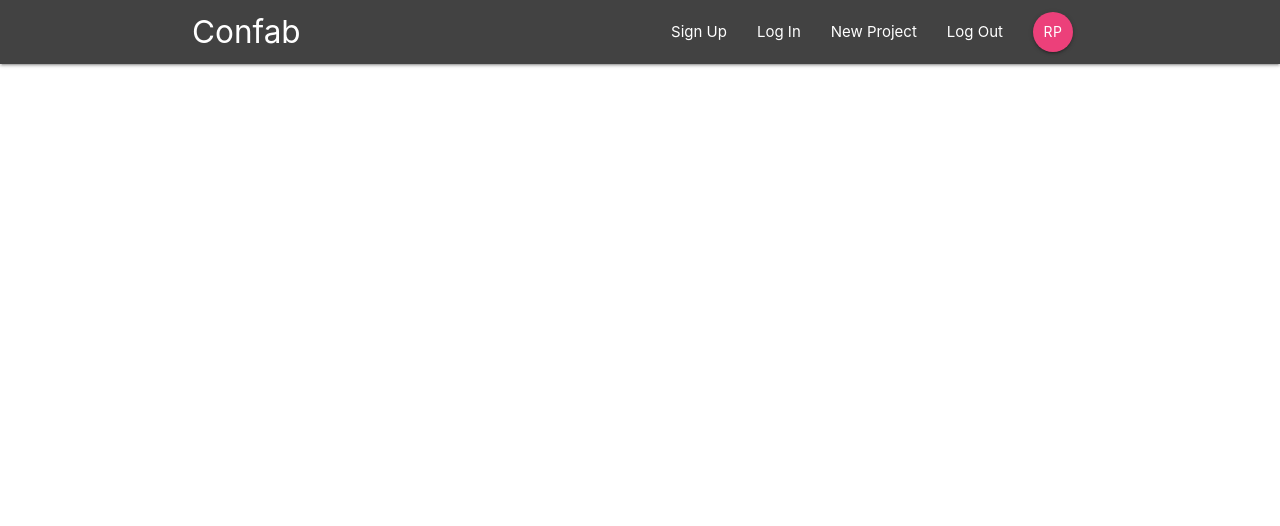
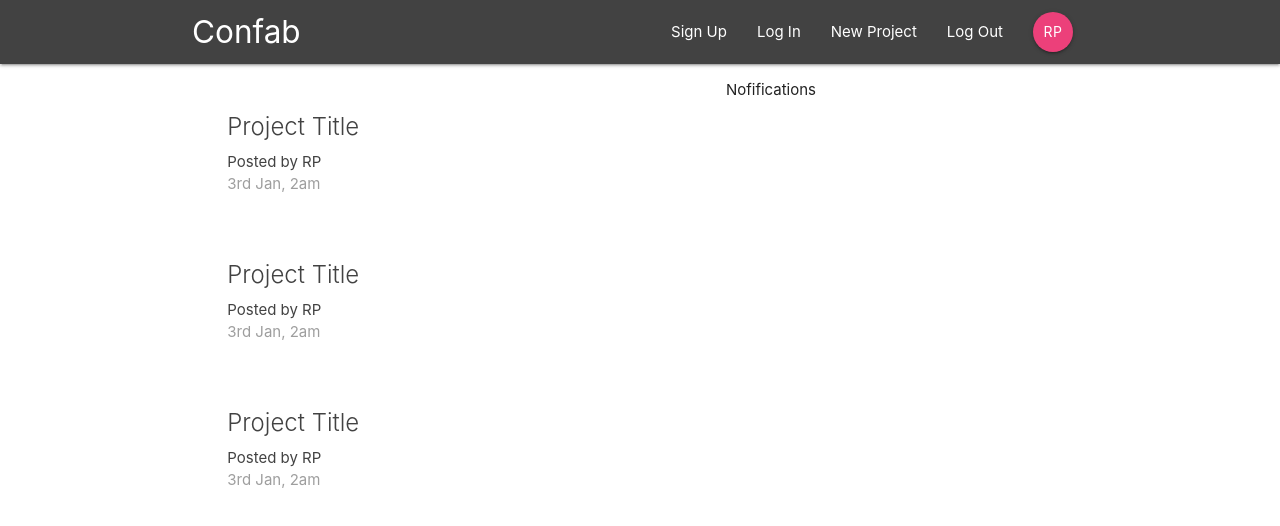
Before and after one commit to RavenousPett/confab, a React (Create React App) app: page / in a window 1280 px wide. Shown: the top 526 px of the page. Built offline with nearby package versions, Linux system fonts and the light colour scheme.

Commit message:
Created dashboard component with project list and notifications

```diff
--- a/src/App.js
+++ b/src/App.js
@@ -1,6 +1,7 @@
 import React, { Component } from 'react';
-import { BrowserRouter } from 'react-router-dom';
+import { BrowserRouter, Switch, Route } from 'react-router-dom';
 import Navbar from './components/layout/Navbar';
+import Dashboard from './components/dashboard/Dashboard';
 
 class App extends Component {
   render() {
@@ -8,6 +9,9 @@
       <BrowserRouter>
           <div className="App">
             <Navbar />
+            <Switch>
+              <Route path="/" component={Dashboard} />
+            </Switch>
           </div>
       </BrowserRouter>
     );
--- a/src/components/dashboard/Dashboard.js
+++ b/src/components/dashboard/Dashboard.js
@@ -0,0 +1,23 @@
+import React, { Component } from 'react';
+import Notifications from './Notifications';
+import ProjectList from '../projects/ProjectList';
+
+class Dashboard extends Component {
+    render() {
+        return (
+            <div className="dashboard container">
+                <div className="row">
+                    <div className="col s12 m6">
+                        <ProjectList />
+                    </div>
+                    <div className="col s12 m5 offset-m1">
+                        <Notifications />
+                    </div>
+                </div>
+            </div>
+        );
+    }
+
+}
+
+export default Dashboard;
--- a/src/components/dashboard/Notifications.js
+++ b/src/components/dashboard/Notifications.js
@@ -0,0 +1,9 @@
+import React from 'react';
+
+const Nofifications = () => {
+    return (
+        <div><p>Nofifications</p></div>
+    );
+}
+
+export default Nofifications;
--- a/src/components/projects/ProjectList.js
+++ b/src/components/projects/ProjectList.js
@@ -0,0 +1,47 @@
+import React from 'react';
+
+const ProjectList = () => {
+    return (
+        <div className="project-list section">
+
+            <div className="card z-depth-0 project-summary">
+
+                <div className="card-content grey-text text-darken-3">
+                    <span className="card-title">Project Title</span>
+
+                    <p>Posted by RP</p>
+
+                    <p className="grey-text">3rd Jan, 2am</p>
+                </div>
+
+            </div>
+
+            <div className="card z-depth-0 project-summary">
+
+                <div className="card-content grey-text text-darken-3">
+                    <span className="card-title">Project Title</span>
+
+                    <p>Posted by RP</p>
+
+                    <p className="grey-text">3rd Jan, 2am</p>
+                </div>
+
+            </div>
+
+            <div className="card z-depth-0 project-summary">
+
+                <div className="card-content grey-text text-darken-3">
+                    <span className="card-title">Project Title</span>
+
+                    <p>Posted by RP</p>
+
+                    <p className="grey-text">3rd Jan, 2am</p>
+                </div>
+
+            </div>
+
+        </div>
+    );
+}
+
+export default ProjectList;
```
